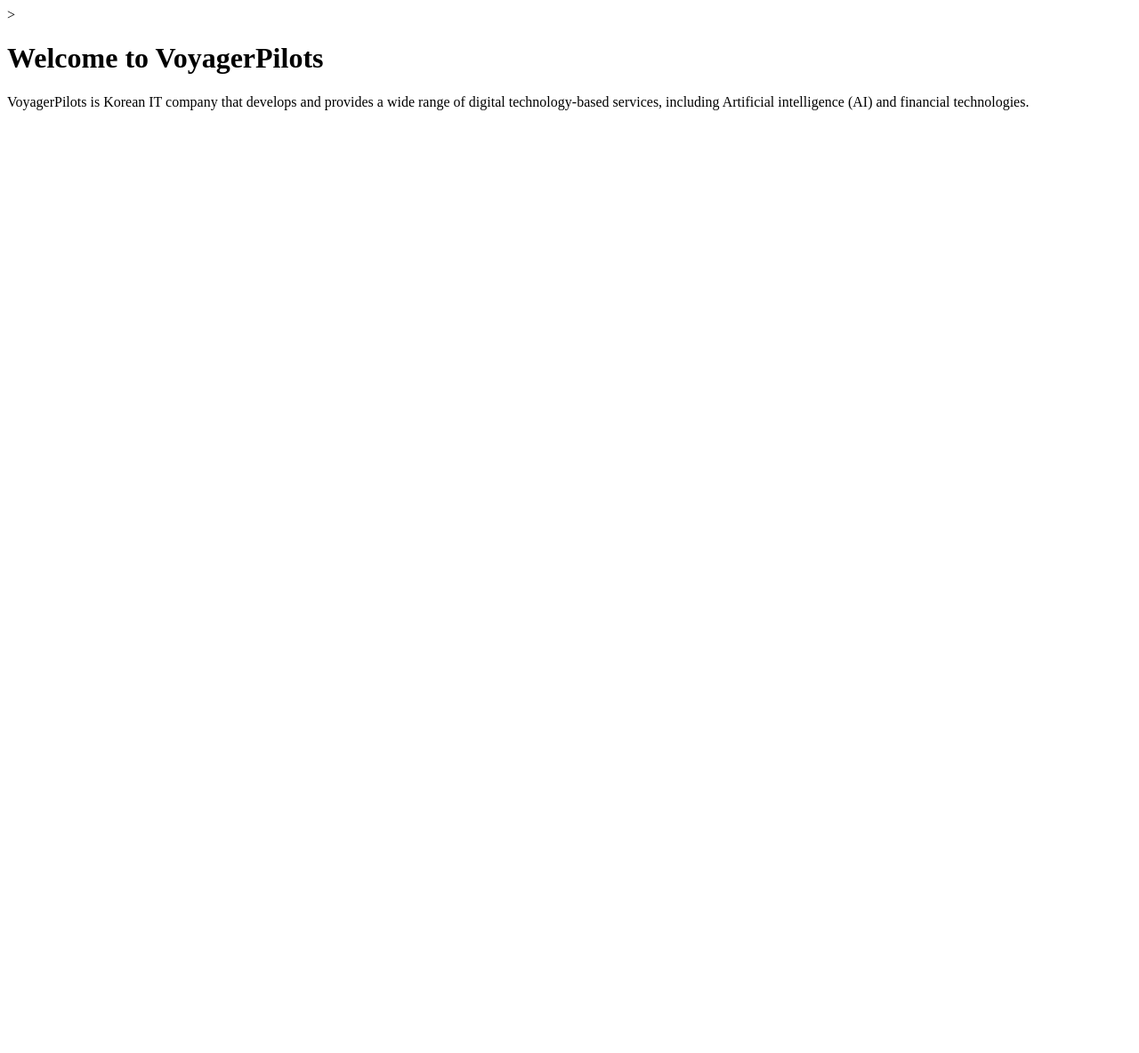
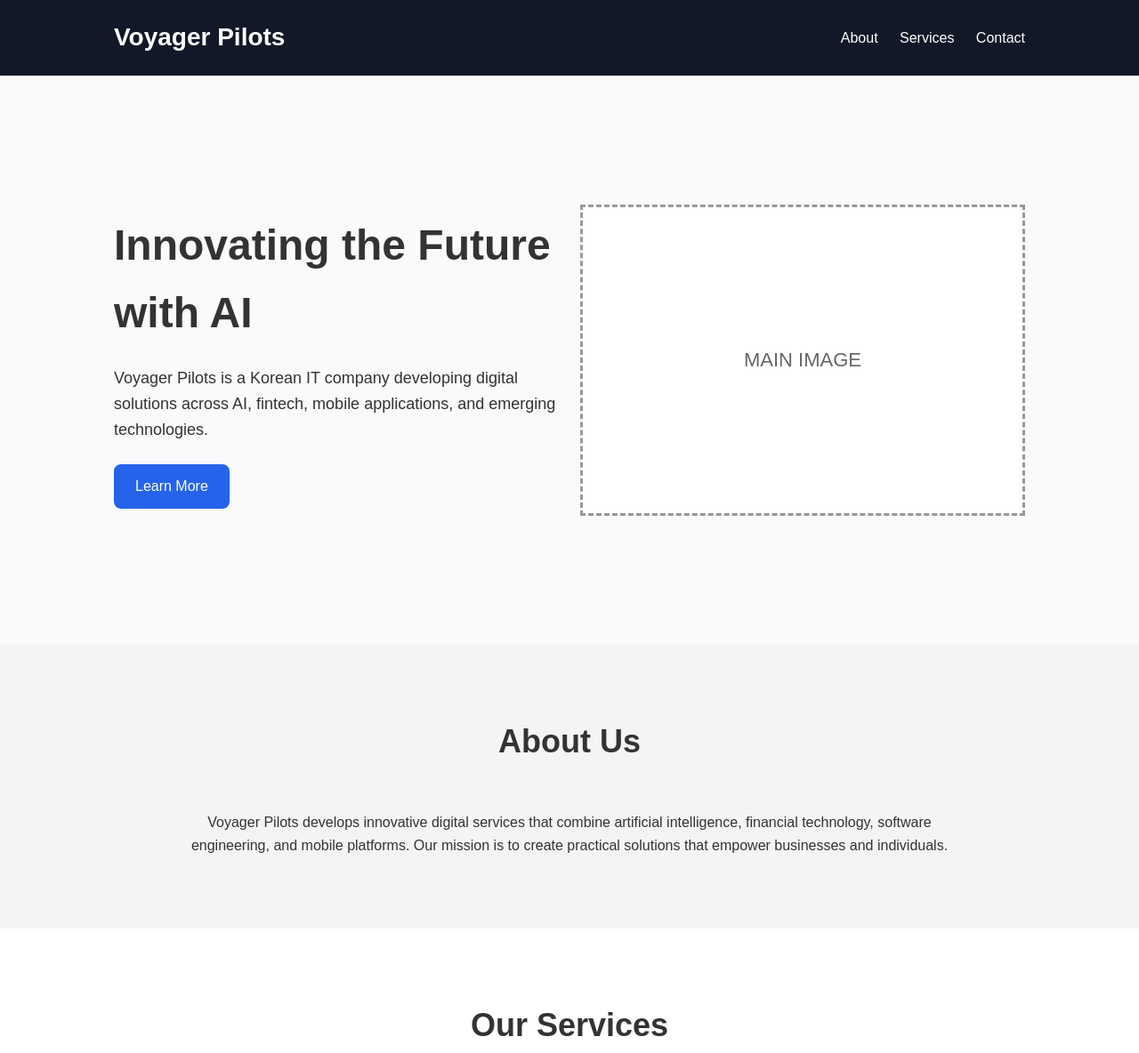
Before and after one commit to skawogur1234567/VoyagerPilots, a plain HTML site: page index.html in a window 1280 px wide. Shown: the top 1184 px of the page at 89% size. Before the commit the page ends 800 px from the top, so only its background shows below. Drawn offline with Linux system fonts and the light colour scheme.

Commit message:
Update index.html

```diff
--- a/index.html
+++ b/index.html
@@ -1,12 +1,241 @@
-<!DOCTYPE html>>
+<!DOCTYPE html>
 <html lang="en">
 <head>
     <meta charset="UTF-8">
     <meta name="viewport" content="width=device-width, initial-scale=1.0">
-        <title>VoyagerPilots Github Page</title>
+    <title>Voyager Pilots</title>
+
+    <style>
+        *{
+            margin:0;
+            padding:0;
+            box-sizing:border-box;
+            font-family: Arial, sans-serif;
+        }
+
+        body{
+            line-height:1.6;
+            color:#333;
+        }
+
+        header{
+            background:#111827;
+            color:white;
+            padding:20px 10%;
+            display:flex;
+            justify-content:space-between;
+            align-items:center;
+        }
+
+        .logo{
+            font-size:28px;
+            font-weight:bold;
+        }
+
+        nav a{
+            color:white;
+            text-decoration:none;
+            margin-left:20px;
+        }
+
+        .hero{
+            min-height:80vh;
+            display:flex;
+            align-items:center;
+            justify-content:space-between;
+            padding:50px 10%;
+            background:#f8fafc;
+        }
+
+        .hero-text{
+            width:50%;
+        }
+
+        .hero-text h1{
+            font-size:48px;
+            margin-bottom:20px;
+        }
+
+        .hero-text p{
+            font-size:18px;
+            margin-bottom:25px;
+        }
+
+        .btn{
+            display:inline-block;
+            background:#2563eb;
+            color:white;
+            padding:12px 24px;
+            text-decoration:none;
+            border-radius:8px;
+        }
+
+        .image-placeholder{
+            width:500px;
+            height:350px;
+            border:3px dashed #999;
+            display:flex;
+            justify-content:center;
+            align-items:center;
+            color:#666;
+            font-size:22px;
+            background:white;
+        }
+
+        section{
+            padding:80px 10%;
+        }
+
+        .section-title{
+            text-align:center;
+            margin-bottom:50px;
+            font-size:36px;
+        }
+
+        .cards{
+            display:grid;
+            grid-template-columns:repeat(auto-fit,minmax(250px,1fr));
+            gap:25px;
+        }
+
+        .card{
+            background:white;
+            padding:30px;
+            border-radius:12px;
+            box-shadow:0 0 10px rgba(0,0,0,0.1);
+        }
+
+        .card h3{
+            margin-bottom:15px;
+        }
+
+        .about{
+            background:#f3f4f6;
+        }
+
+        footer{
+            background:#111827;
+            color:white;
+            text-align:center;
+            padding:25px;
+        }
+
+        @media(max-width:900px){
+            .hero{
+                flex-direction:column;
+                text-align:center;
+            }
+
+            .hero-text{
+                width:100%;
+                margin-bottom:40px;
+            }
+
+            .image-placeholder{
+                width:100%;
+                max-width:500px;
+            }
+        }
+    </style>
 </head>
 <body>
-        <h1> Welcome to VoyagerPilots</h1>
-        <p> VoyagerPilots is Korean IT company that develops and provides a wide range of digital technology-based services, including Artificial intelligence (AI) and financial technologies.</p>
+
+<header>
+    <div class="logo">Voyager Pilots</div>
+
+    <nav>
+        <a href="#about">About</a>
+        <a href="#services">Services</a>
+        <a href="#contact">Contact</a>
+    </nav>
+</header>
+
+<section class="hero">
+
+    <div class="hero-text">
+        <h1>Innovating the Future with AI</h1>
+
+        <p>
+            Voyager Pilots is a Korean IT company
+            developing digital solutions across
+            AI, fintech, mobile applications,
+            and emerging technologies.
+        </p>
+
+        <a href="#about" class="btn">
+            Learn More
+        </a>
+    </div>
+
+    <!-- IMAGE HERE -->
+    <div class="image-placeholder">
+        MAIN IMAGE
+    </div>
+
+</section>
+
+<section id="about" class="about">
+
+    <h2 class="section-title">About Us</h2>
+
+    <p style="text-align:center; max-width:900px; margin:auto;">
+        Voyager Pilots develops innovative digital services
+        that combine artificial intelligence, financial technology,
+        software engineering, and mobile platforms.
+        Our mission is to create practical solutions that
+        empower businesses and individuals.
+    </p>
+
+</section>
+
+<section id="services">
+
+    <h2 class="section-title">Our Services</h2>
+
+    <div class="cards">
+
+        <div class="card">
+            <h3>Artificial Intelligence</h3>
+            <p>
+                AI-powered solutions, automation,
+                and intelligent data analysis.
+            </p>
+        </div>
+
+        <div class="card">
+            <h3>FinTech</h3>
+            <p>
+                Financial services, analytics,
+                and digital finance technologies.
+            </p>
+        </div>
+
+        <div class="card">
+            <h3>App Development</h3>
+            <p>
+                Mobile and web applications
+                tailored to modern businesses.
+            </p>
+        </div>
+
+    </div>
+
+</section>
+
+<section id="contact">
+
+    <h2 class="section-title">Contact</h2>
+
+    <div style="text-align:center;">
+        <p>Email: contact@voyagerpilots.com</p>
+        <p>Website: voyagerpilots.com</p>
+    </div>
+
+</section>
+
+<footer>
+    © 2026 Voyager Pilots. All Rights Reserved.
+</footer>
+
 </body>
 </html>
```
Lines whose indentation alone changed are shown as unchanged.
